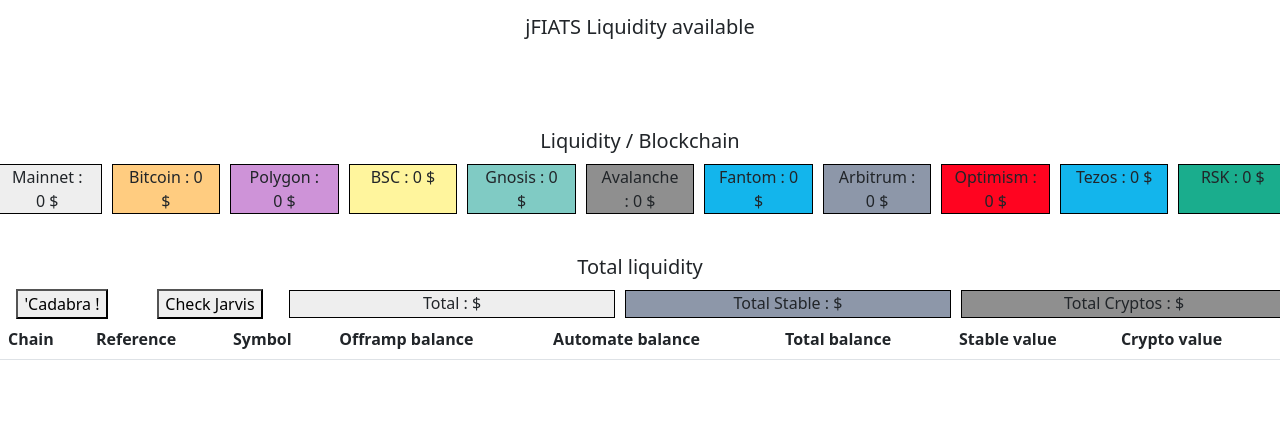
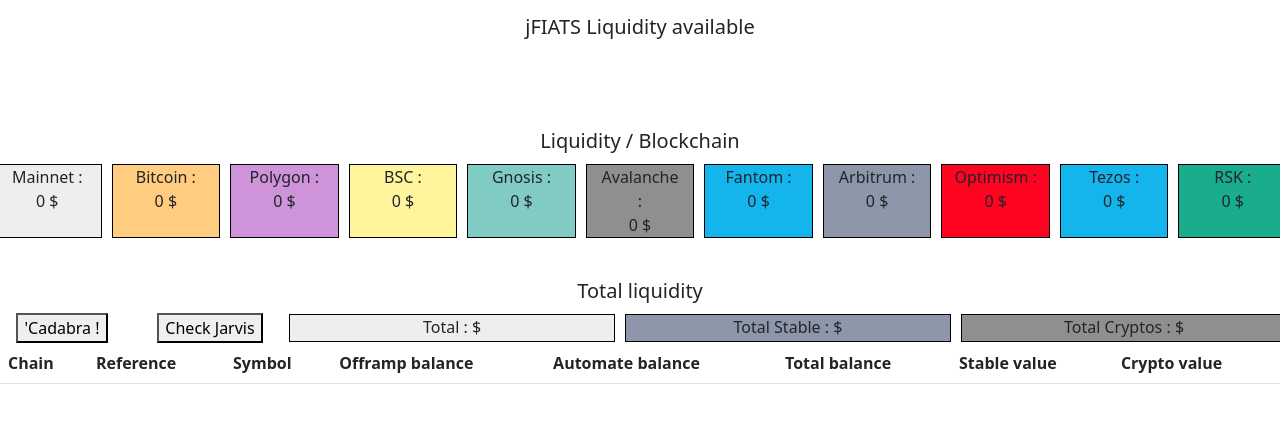
Before and after one commit to Sigri44/mtp-liquidity, a plain HTML site: page index.html in a window 1280 px wide. Shown: the part 73-496 px from the top of the page. Drawn offline with nearby package versions, Linux system fonts and the light colour scheme; no server answers.

Commit message:
Uniformize sum box

```diff
--- a/index.html
+++ b/index.html
@@ -70,17 +70,17 @@
 
 	<h5 class="center">Liquidity / Blockchain</h5>
 	<div class="row total_liquidity">
-		<div class="col center borderLine ethereum">Mainnet : <span id="total_mainnet" class="right">0</span> $</div>
-		<div class="col center borderLine bitcoin">Bitcoin : <span id="total_bitcoin_mainnet" class="right">0</span> $</div>
-		<div class="col center borderLine polygon">Polygon : <span id="total_matic_mainnet" class="right">0</span> $</div>
-		<div class="col center borderLine bsc">BSC : <span id="total_bsc_mainnet" class="right">0</span> $</div>
-		<div class="col center borderLine gnosis">Gnosis : <span id="total_xdai_mainnet" class="right">0</span> $</div>
-		<div class="col center borderLine avalanche">Avalanche : <span id="total_avalanche_mainnet" class="right">0</span> $</div>
-		<div class="col center borderLine fantom">Fantom : <span id="total_fantom_mainnet" class="right">0</span> $</div>
-		<div class="col center borderLine arbitrum">Arbitrum : <span id="total_arbitrum_mainnet" class="right">0</span> $</div>
-		<div class="col center borderLine optimism">Optimism : <span id="total_optimism_mainnet" class="right">0</span> $</div>
-		<div class="col center borderLine tezos">Tezos : <span id="total_tezos_mainnet" class="right">0</span> $</div>
-		<div class="col center borderLine rsk">RSK : <span id="total_rsk_mainnet" class="right">0</span> $</div>
+		<div class="col center borderLine ethereum">Mainnet :<br><span id="total_mainnet" class="right">0</span> $</div>
+		<div class="col center borderLine bitcoin">Bitcoin :<br><span id="total_bitcoin_mainnet" class="right">0</span> $</div>
+		<div class="col center borderLine polygon">Polygon :<br><span id="total_matic_mainnet" class="right">0</span> $</div>
+		<div class="col center borderLine bsc">BSC :<br><span id="total_bsc_mainnet" class="right">0</span> $</div>
+		<div class="col center borderLine gnosis">Gnosis :<br><span id="total_xdai_mainnet" class="right">0</span> $</div>
+		<div class="col center borderLine avalanche">Avalanche :<br><span id="total_avalanche_mainnet" class="right">0</span> $</div>
+		<div class="col center borderLine fantom">Fantom :<br><span id="total_fantom_mainnet" class="right">0</span> $</div>
+		<div class="col center borderLine arbitrum">Arbitrum :<br><span id="total_arbitrum_mainnet" class="right">0</span> $</div>
+		<div class="col center borderLine optimism">Optimism :<br><span id="total_optimism_mainnet" class="right">0</span> $</div>
+		<div class="col center borderLine tezos">Tezos :<br><span id="total_tezos_mainnet" class="right">0</span> $</div>
+		<div class="col center borderLine rsk">RSK :<br><span id="total_rsk_mainnet" class="right">0</span> $</div>
 	</div>
 
 	<h5 class="center">Total liquidity</h5>
```
